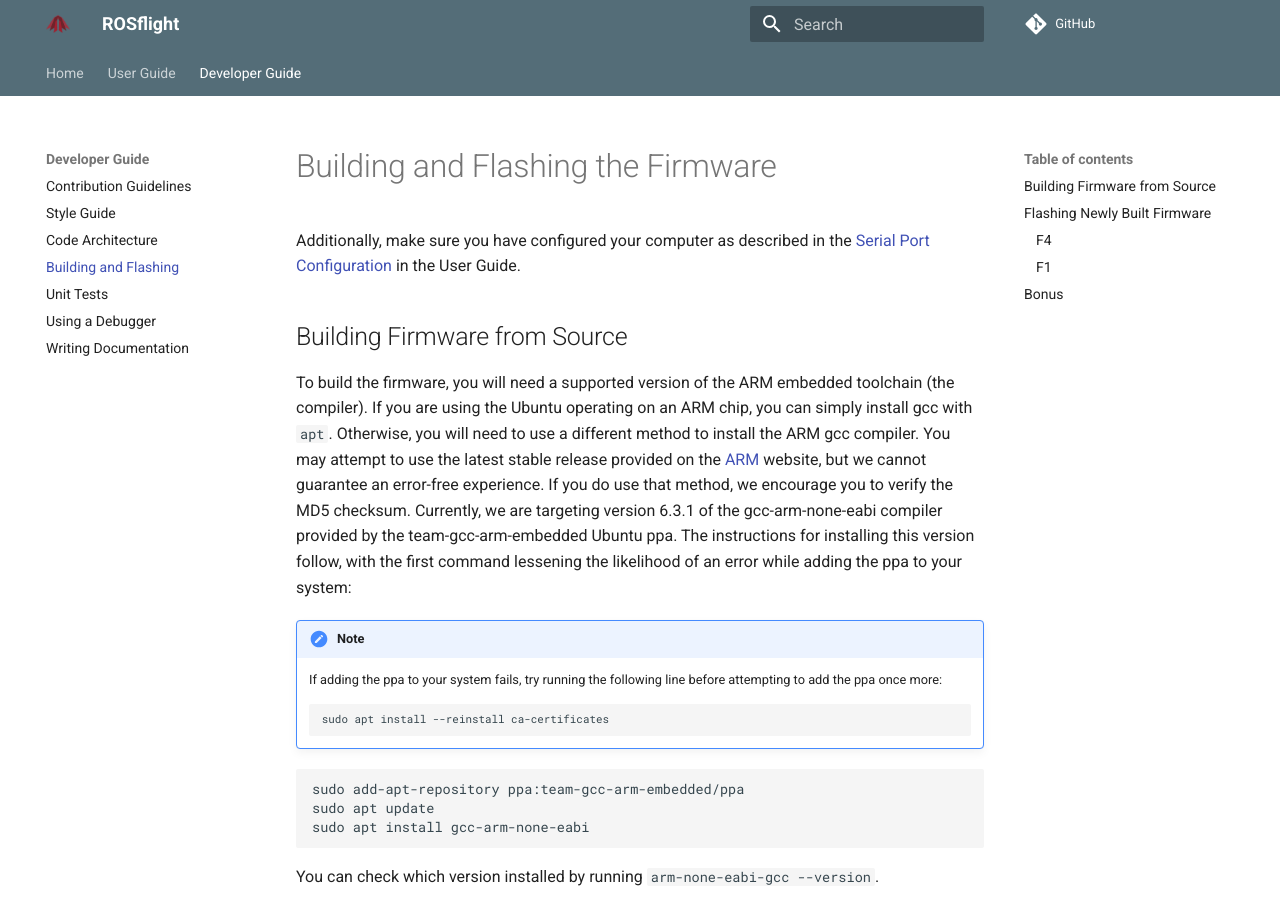
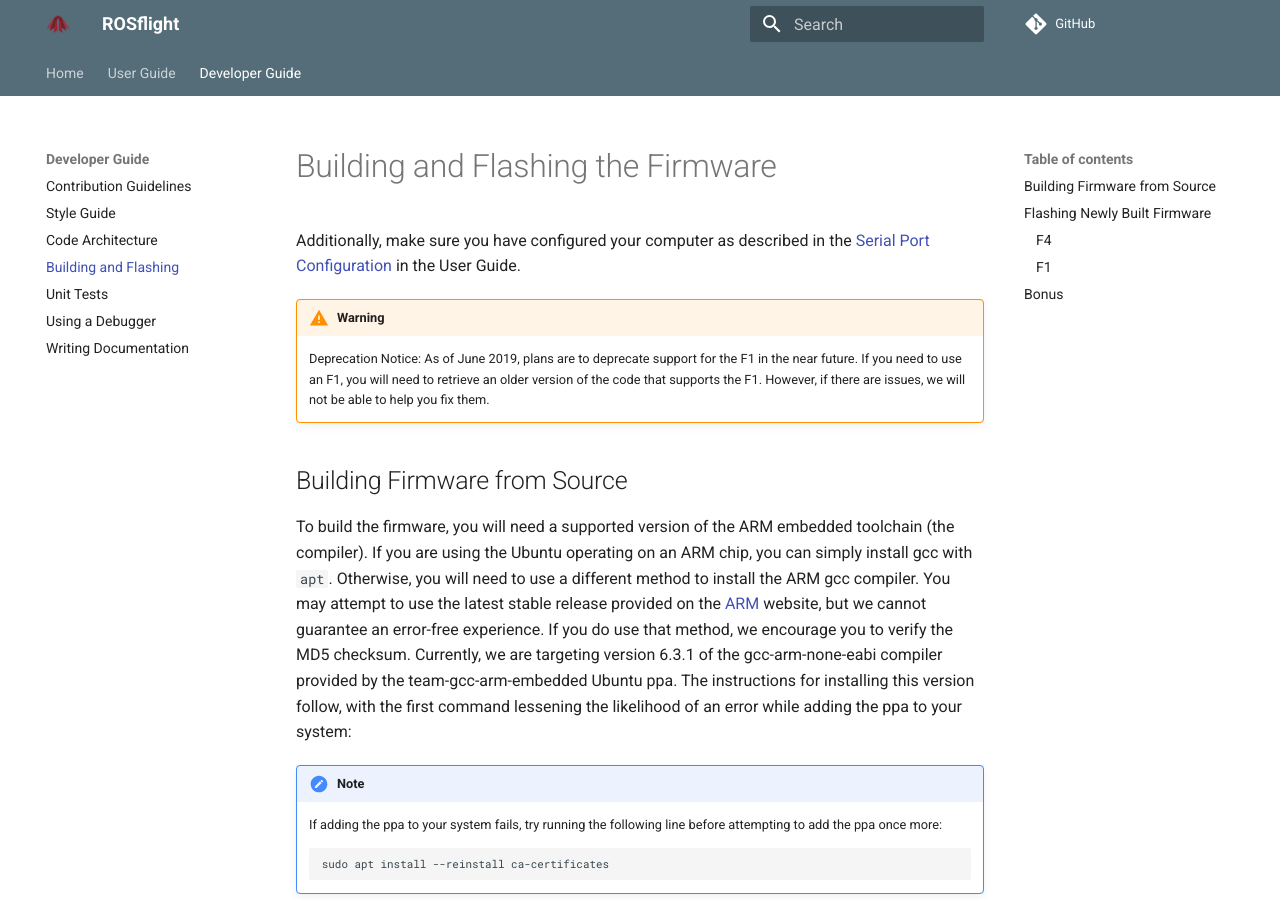
Before and after one commit to rosflight/rosflight_firmware, an MkDocs documentation site: the page built from docs/developer-guide/building-flashing.md, in a window 1280 px wide and 900 px high. Built offline with MkDocs 1.6.1 and Material for MkDocs 9.7.7, drawn with Linux system fonts in a browser that asks for light colours; comment, search, counter and statistics services are not loaded; old or Windows-style settings are respelled for this version of MkDocs.

Commit message:
added F1 deprecation warning

```diff
--- a/docs/developer-guide/building-flashing.md
+++ b/docs/developer-guide/building-flashing.md
@@ -1,6 +1,9 @@
 # Building and Flashing the Firmware
 
 Additionally, make sure you have configured your computer as described in the [Serial Port Configuration](/user-guide/flight-controller-setup/#serial-port-configuration) in the User Guide.
+
+!!! Warning
+    Deprecation Notice: As of June 2019, plans are to deprecate support for the F1 in the near future. If you need to use an F1, you will need to retrieve an older version of the code that supports the F1. However, if there are issues, we will not be able to help you fix them.
 
 ## Building Firmware from Source
 
```
Also changed, not shown: docs/user-guide/flight-controller-setup.md (+4 -0 lines), docs/user-guide/hardware-setup.md (+3 -0 lines).
